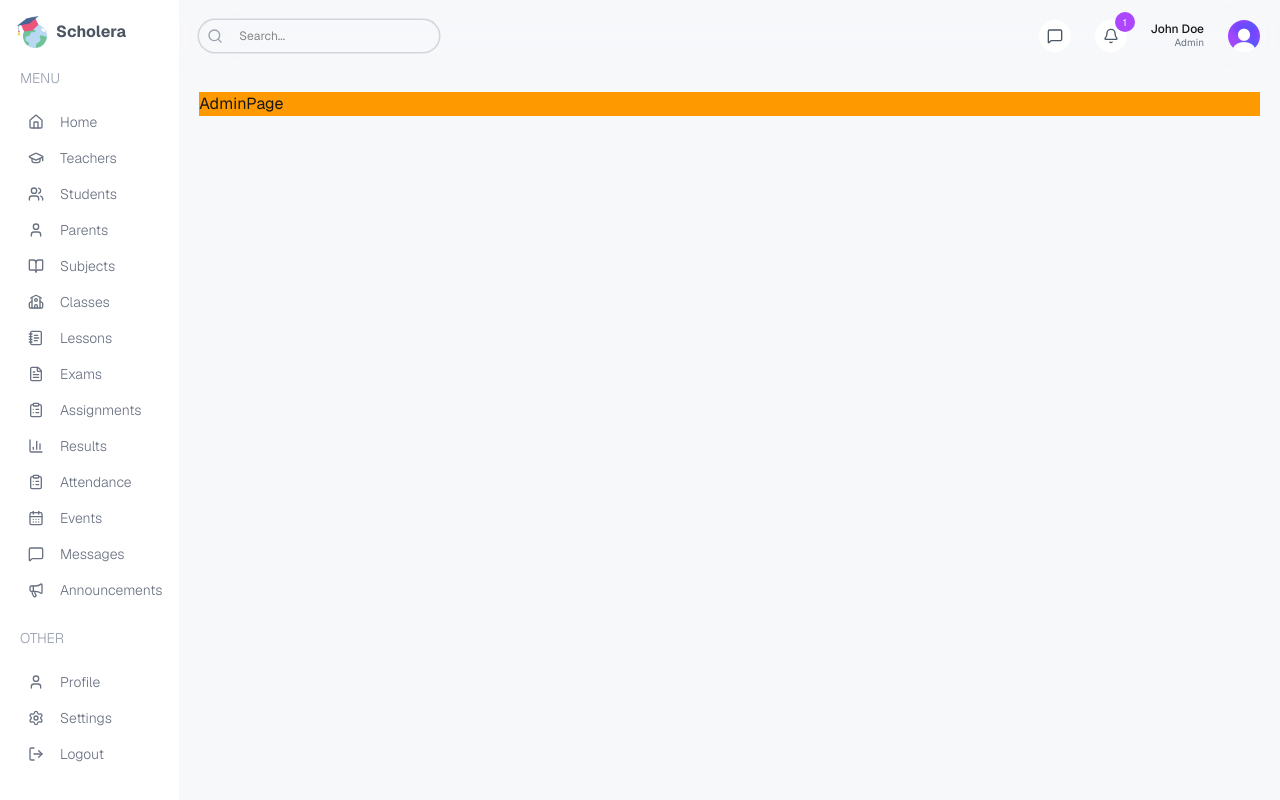
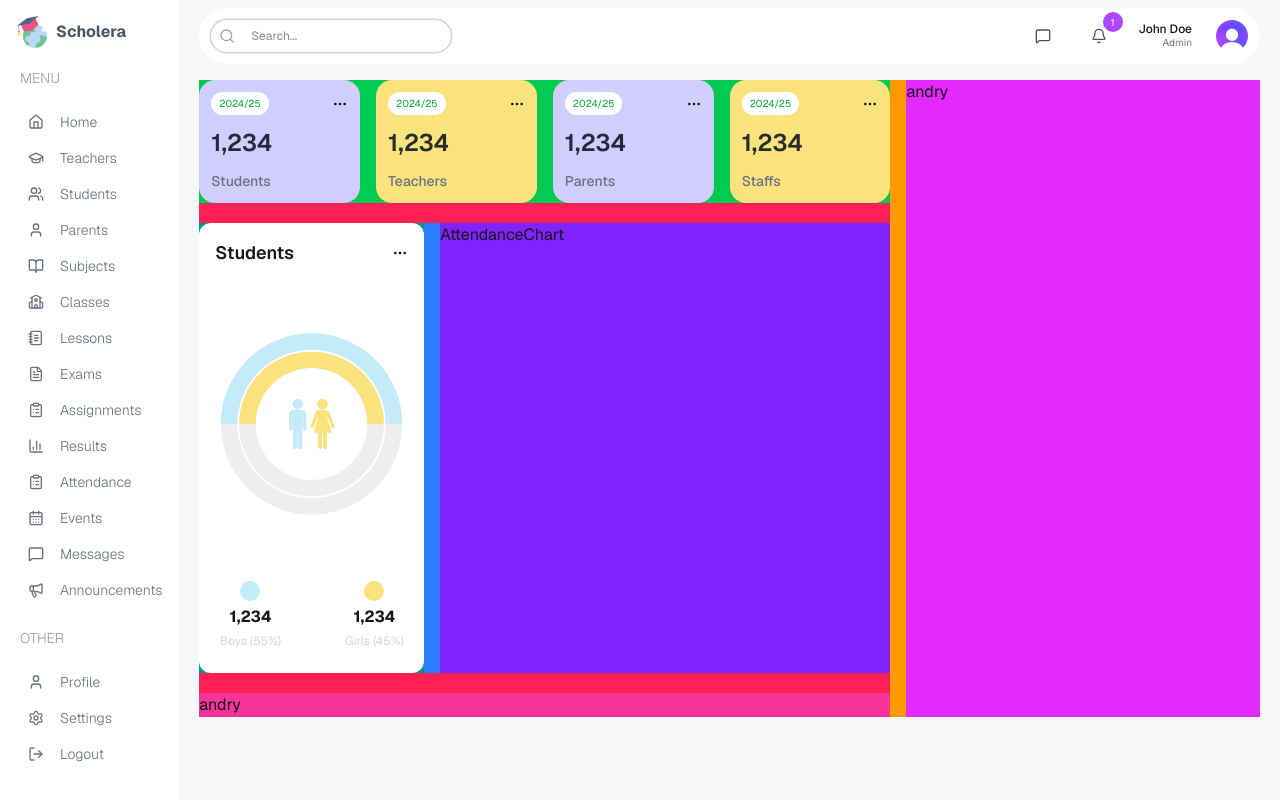
Before and after one commit to andryariadi/scholera, a Next.js app: page /admin in a window 1280 px wide. Shown: the top 800 px of the page. Built offline with nearby package versions, Linux system fonts and the light colour scheme.

Commit message:
feat(ui): add student chart

```diff
--- a/package.json
+++ b/package.json
@@ -13,7 +13,8 @@
     "lucide-react": "^0.562.0",
     "next": "16.1.1",
     "react": "19.2.3",
-    "react-dom": "19.2.3"
+    "react-dom": "19.2.3",
+    "recharts": "^3.6.0"
   },
   "devDependencies": {
     "@tailwindcss/postcss": "^4",
--- a/src/app/(dashboard)/admin/page.tsx
+++ b/src/app/(dashboard)/admin/page.tsx
@@ -1,5 +1,41 @@
+import AttendanceChart from "@/components/AttendanceChart";
+import StudentChart from "@/components/StudentChart";
+import UserCard from "@/components/UserCard";
+
 const AdminPage = () => {
-  return <div className="bg-amber-500">AdminPage</div>;
+  return (
+    <section className="bg-amber-500 flex flex-col md:flex-row gap-4">
+      {/* Left - Content */}
+      <div className="bg-rose-500 w-full lg:max-w-2/3 space-y-5 ">
+        {/* Users Card */}
+        <div className="bg-green-500 flex items-center justify-between gap-4 flex-wrap">
+          <UserCard type="student" />
+          <UserCard type="teacher" />
+          <UserCard type="parent" />
+          <UserCard type="staff" />
+        </div>
+
+        {/* Middle Chart */}
+        <div className="bg-blue-500 flex flex-col md:flex-row gap-4">
+          {/* Student Chart */}
+          <div className="bg-teal-600 w-full lg:w-1/3 h-112.5">
+            <StudentChart />
+          </div>
+
+          {/* Attendance Chart */}
+          <div className="bg-violet-600 w-full lg:w-2/3">
+            <AttendanceChart />
+          </div>
+        </div>
+
+        {/* Bottom Chart */}
+        <div className="bg-pink-500">andry</div>
+      </div>
+
+      {/* Right - Content */}
+      <div className="bg-fuchsia-500 w-full lg:max-w-1/3">andry</div>
+    </section>
+  );
 };
 
 export default AdminPage;
--- a/src/app/(dashboard)/layout.tsx
+++ b/src/app/(dashboard)/layout.tsx
@@ -17,7 +17,7 @@ export default function DashboardLayout({
       <section className="b-white w-full ml-[14%] md:ml-[8%] lg:ml-[16%] xl:ml-[14%] min-h-400">
         <Navbar />
 
-        <main className="b-fuchsia-500 p-5">{children}</main>
+        <main className="b-fuchsia-500 px-5 py-2">{children}</main>
       </section>
     </div>
   );
--- a/src/app/(dashboard)/page.tsx
+++ b/src/app/(dashboard)/page.tsx
@@ -1,3 +1,3 @@
 export default function Home() {
-  return <main className="b-rose-500">andry</main>;
+  return <section className="b-rose-500">andry</section>;
 }
--- /dev/null
+++ b/src/components/AttendanceChart.tsx
@@ -0,0 +1,5 @@
+const AttendanceChart = () => {
+  return <div>AttendanceChart</div>;
+};
+
+export default AttendanceChart;
--- a/src/components/Navbar.tsx
+++ b/src/components/Navbar.tsx
@@ -3,7 +3,8 @@ import Image from "next/image";
 
 const Navbar = () => {
   return (
-    <nav className="b-amber-500 sticky top-0 p-5 flex items-center justify-between z-50 bg-clip-padding backdrop-filter backdrop-blur-xl">
+    <nav className="b-amber-500 sticky top-0 py-2 px-5">
+      <div className="bg-white flex items-center justify-between z-50 bg-clip-padding backdrop-filter backdrop-blur-xl h-14 px-3 rounded-full">
         {/* SEARCH BAR */}
         <div className="hidden md:flex items-center gap-2 text-xs rounded-full ring-[1.5px] ring-gray-300 px-2">
           <Search size={16} className="text-gray-400 shrink-0" />
@@ -12,7 +13,7 @@ const Navbar = () => {
         </div>
 
         {/* ICONS AND USER */}
-      <div className="flex items-center gap-6 justify-end w-full md:w-auto">
+        <div className="w-full md:w-auto flex items-center gap-6 justify-end">
           {/* Messages */}
           <div className="bg-white rounded-full w-8 h-8 flex items-center justify-center cursor-pointer hover:bg-gray-100 transition">
             <MessageSquare size={16} className="text-gray-600" />
@@ -33,6 +34,7 @@ const Navbar = () => {
           {/* Avatar */}
           <Image src="/avatar.png" alt="Avatar" width={32} height={32} className="rounded-full cursor-pointer" />
         </div>
+      </div>
     </nav>
   );
 };
--- /dev/null
+++ b/src/components/StudentChart.tsx
@@ -0,0 +1,48 @@
+"use client";
+
+import { studentsData } from "@/libs/constants";
+import { Ellipsis } from "lucide-react";
+import Image from "next/image";
+import { ResponsiveContainer, RadialBarChart, RadialBar, Legend, Tooltip } from "recharts";
+
+const StudentChart = () => {
+  return (
+    <div className="bg-white w-full h-full p-4 rounded-xl">
+      {/* Title */}
+      <div className="flex justify-between items-center">
+        <h1 className="text-lg font-semibold">Students</h1>
+        <Ellipsis size={16} />
+      </div>
+
+      {/* Chart */}
+      <div className="b-amber-500 relative w-full h-[75%]">
+        <ResponsiveContainer>
+          <RadialBarChart cx="50%" cy="50%" innerRadius="40%" outerRadius="100%" barSize={32} data={studentsData}>
+            <RadialBar background dataKey="count" />
+          </RadialBarChart>
+        </ResponsiveContainer>
+
+        <Image src="/maleFemale.png" alt="" width={50} height={50} className="absolute top-1/2 left-1/2 -translate-x-1/2 -translate-y-1/2" />
+      </div>
+
+      {/* Bottom - Info */}
+      <div className="flex justify-center gap-16">
+        {/* Boys */}
+        <div className="flex flex-col items-center gap-1">
+          <div className="w-5 h-5 bg-scholera-sky rounded-full" />
+          <h1 className="font-bold">1,234</h1>
+          <h2 className="text-xs text-gray-300">Boys (55%)</h2>
+        </div>
+
+        {/* Girls */}
+        <div className="flex flex-col items-center gap-1">
+          <div className="w-5 h-5 bg-scholera-yellow rounded-full" />
+          <h1 className="font-bold">1,234</h1>
+          <h2 className="text-xs text-gray-300">Girls (45%)</h2>
+        </div>
+      </div>
+    </div>
+  );
+};
+
+export default StudentChart;
--- /dev/null
+++ b/src/components/UserCard.tsx
@@ -0,0 +1,19 @@
+import { Ellipsis } from "lucide-react";
+
+const UserCard = ({ type }: { type: string }) => {
+  return (
+    <div className="min-w-32.5 flex-1 p-3 rounded-2xl space-y-3 odd:bg-scholera-purple even:bg-scholera-yellow">
+      <div className="flex justify-between items-center">
+        <span className="text-[10px] bg-white px-2 py-1 rounded-full text-green-600">2024/25</span>
+
+        <Ellipsis size={16} />
+      </div>
+
+      <h1 className="text-2xl text-gray-900/90 font-semibold">1,234</h1>
+
+      <h2 className="capitalize text-sm font-medium text-gray-500">{type}s</h2>
+    </div>
+  );
+};
+
+export default UserCard;
--- a/src/libs/constants/index.ts
+++ b/src/libs/constants/index.ts
@@ -13,37 +13,37 @@ export const menuItems = [
       {
         icon: GraduationCap,
         label: "Teachers",
-        href: "/teachers",
+        href: "/teacher",
         visible: ["admin", "teacher"],
       },
       {
         icon: Users,
         label: "Students",
-        href: "/students",
+        href: "/student",
         visible: ["admin", "teacher"],
       },
       {
         icon: User,
         label: "Parents",
-        href: "/parents",
+        href: "/parent",
         visible: ["admin", "teacher"],
       },
       {
         icon: BookOpen,
         label: "Subjects",
-        href: "/subjects",
+        href: "/subject",
         visible: ["admin"],
       },
       {
         icon: School,
         label: "Classes",
-        href: "/classes",
+        href: "/classe",
         visible: ["admin", "teacher"],
       },
       {
         icon: NotebookText,
         label: "Lessons",
-        href: "/lessons",
+        href: "/lesson",
         visible: ["admin", "teacher"],
       },
       {
@@ -55,13 +55,13 @@ export const menuItems = [
       {
         icon: ClipboardList,
         label: "Assignments",
-        href: "/assignments",
+        href: "/assignment",
         visible: ["admin", "teacher", "student", "parent"],
       },
       {
         icon: BarChart3,
         label: "Results",
-        href: "/results",
+        href: "/result",
         visible: ["admin", "teacher", "student", "parent"],
       },
       {
@@ -73,19 +73,19 @@ export const menuItems = [
       {
         icon: CalendarDays,
         label: "Events",
-        href: "/events",
+        href: "/event",
         visible: ["admin", "teacher", "student", "parent"],
       },
       {
         icon: MessageSquare,
         label: "Messages",
-        href: "/messages",
+        href: "/message",
         visible: ["admin", "teacher", "student", "parent"],
       },
       {
         icon: Megaphone,
         label: "Announcements",
-        href: "/announcements",
+        href: "/announcement",
         visible: ["admin", "teacher", "student", "parent"],
       },
     ],
@@ -102,7 +102,7 @@ export const menuItems = [
       {
         icon: Settings,
         label: "Settings",
-        href: "/settings",
+        href: "/setting",
         visible: ["admin", "teacher", "student", "parent"],
       },
       {
@@ -114,3 +114,21 @@ export const menuItems = [
     ],
   },
 ];
+
+export const studentsData = [
+  {
+    name: "Total",
+    count: 106,
+    fill: "white",
+  },
+  {
+    name: "Girls",
+    count: 53,
+    fill: "#FAE27C",
+  },
+  {
+    name: "Boys",
+    count: 53,
+    fill: "#C3EBFA",
+  },
+];
```
Also changed, not shown: public/maleFemale.png (added), 1 other file (tests, documents, lock files or other folders). Lines whose indentation alone changed are shown as unchanged.
